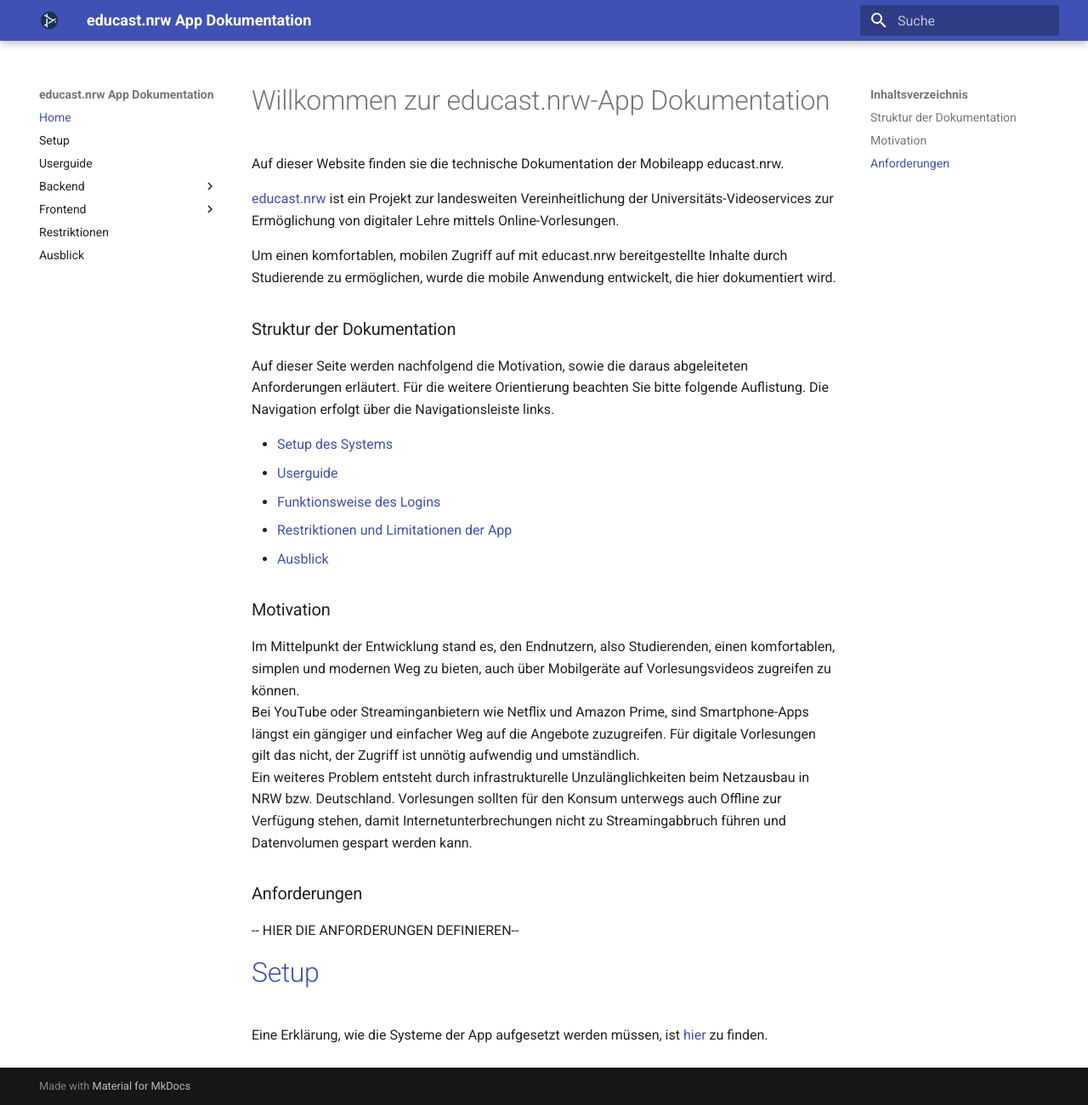
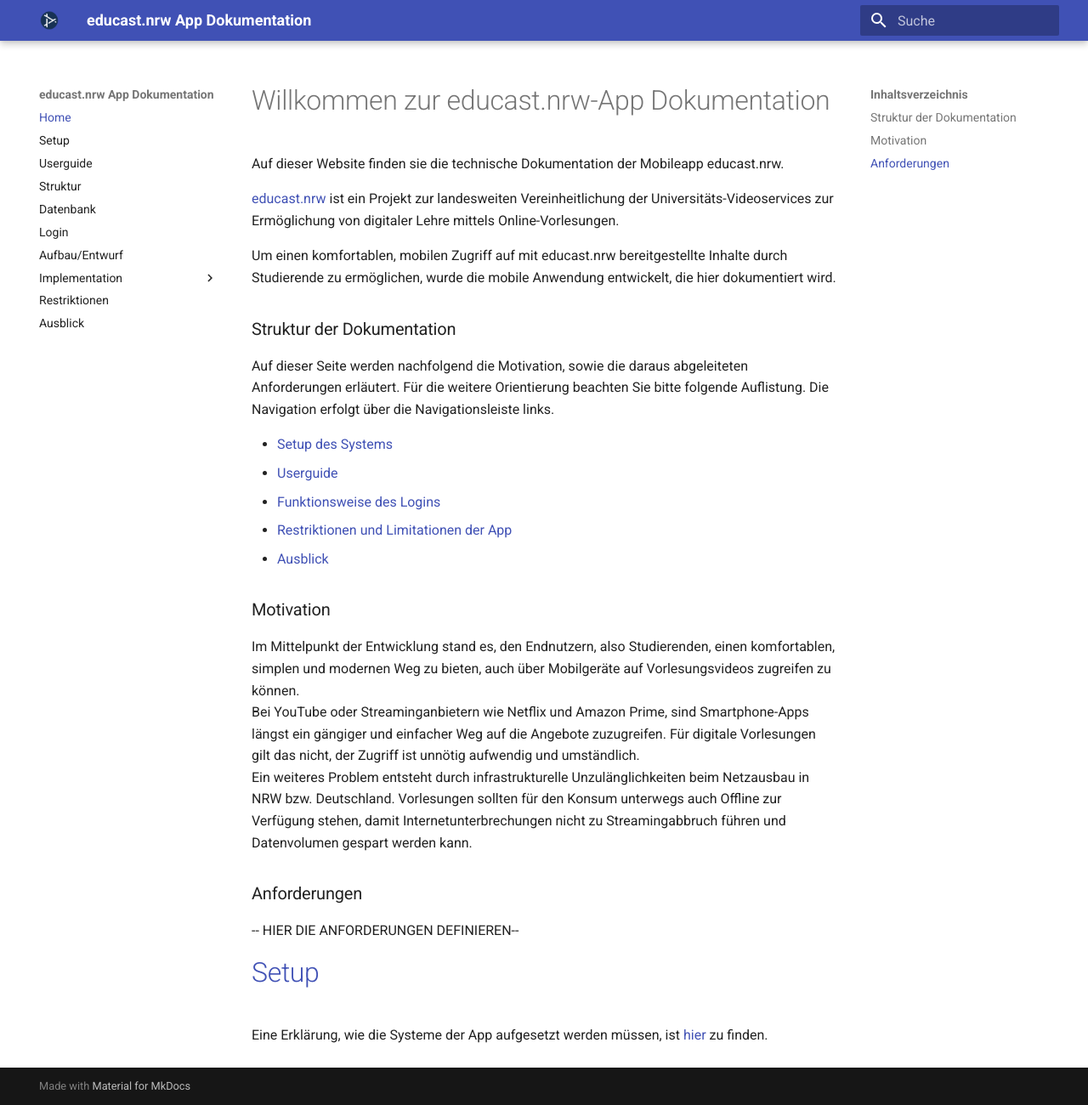
Before and after one commit to educastmobileapp/docs, an MkDocs documentation site: the page built from docs/index.md, in a window 1280 px wide and 1300 px high. Shown: the whole window at 85% size. Built offline with MkDocs 1.6.1 and Material for MkDocs 9.7.7, drawn with Linux system fonts in a browser that asks for light colours.

Commit message:
Update structure

```diff
--- a/mkdocs.yml
+++ b/mkdocs.yml
@@ -1,20 +1,17 @@
 site_name: educast.nrw App Dokumentation
 site_author: 'Sebastian Hohn, Lennart Ferlings, Bennit Strack, Hannah Niehaus, Tom Schüppler'
-# repo_url: "https://github.com/educastmobileapp/docs"
 
 nav:
   - Home: index.md
   - Setup: setup.md
   - Userguide: userguide.md
-  - Backend:
-    - Backend: backend/struktur.md
-    - Datenbank: backend/database.md
-    - Login: backend/login.md
-  - Frontend:
-    - Frontend: frontend/entwurf.md
-    - Download: frontend/download.md
-    - Login: frontend/login.md
-    - Player: frontend/player.md
+  - Struktur: struktur.md
+  - Datenbank: database.md
+  - Login: login.md
+  - Aufbau/Entwurf: entwurf.md
+  - Implementation:
+    - Download: implementation/download.md
+    - Player: implementation/player.md
   - Restriktionen: restriktionen.md
   - Ausblick: future_work.md
 
```
Also changed, not shown: docs/backend/struktur.md (deleted, +0 -1 lines), docs/frontend/login.md (deleted, +0 -1 lines), docs/login.md (added, +1 -0 lines), docs/struktur.md (added, +1 -0 lines), docs/database.md (added), docs/entwurf.md (added), docs/frontend/download.md (deleted), docs/frontend/entwurf.md (deleted), docs/frontend/player.md (deleted), docs/implementation/download.md (added), docs/implementation/player.md (added).
